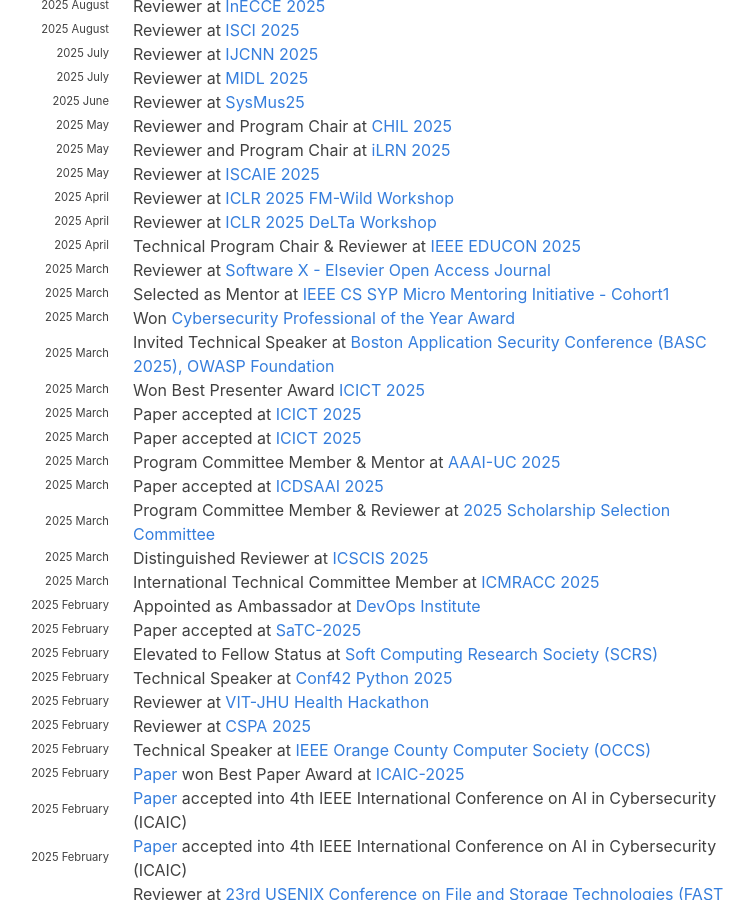
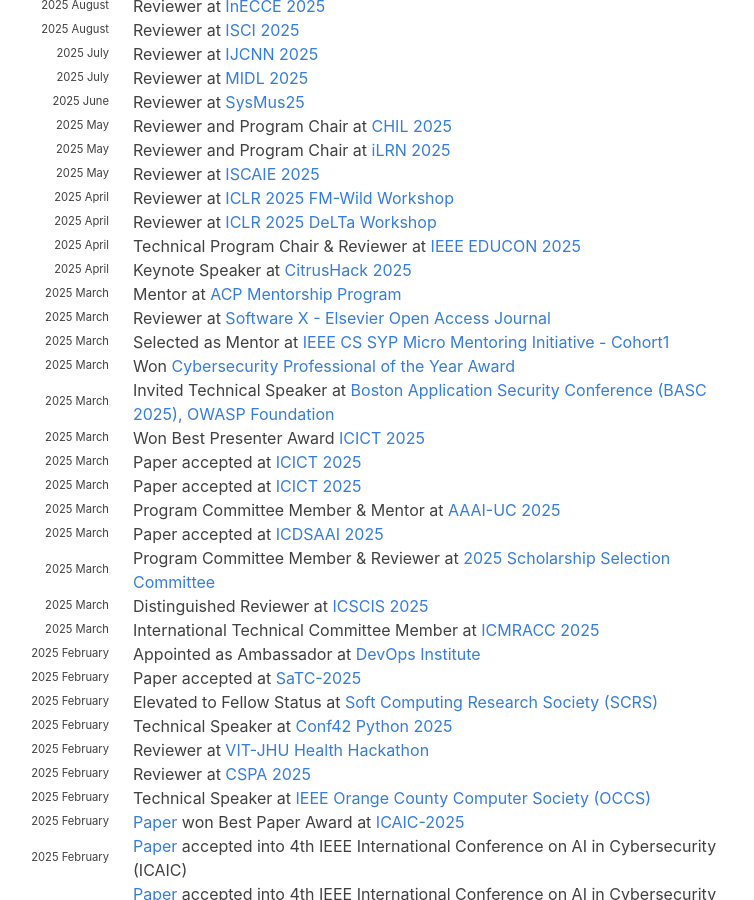
Before and after one commit to hariharanragothaman/hariharanragothaman.github.io, a Jekyll site: the page built from index.md, in a window 1280 px wide and 900 px high, scrolled down 954 px. Shown: the whole window, without its empty margins (199-953 px from the left). Built offline with Jekyll 4.4.1, drawn with Linux system fonts in a browser that asks for light colours; nearby versions of some CDN libraries; some web fonts are replaced.

Commit message:
Polishes and Updates

```diff
--- a/_data/news.yaml
+++ b/_data/news.yaml
@@ -64,7 +64,14 @@
   year-extra: April
   description: Technical Program Chair & Reviewer at <a href="https://2025.ieee-educon.org/">IEEE EDUCON 2025</a>
 
+- year: 2025
+  year-extra: April
+  description: Keynote Speaker at <a href="https://www.citrushack.com/">CitrusHack 2025</a>
+
 #-------------------------------------------- March  ------------------------------------------------------------------------------------------------------------------------------------------------------
+- year: 2025
+  year-extra: March
+  description: Mentor at <a href="https://www.acp-usa.org/">ACP Mentorship Program</a>
 
 - year: 2025
   year-extra: March
```
